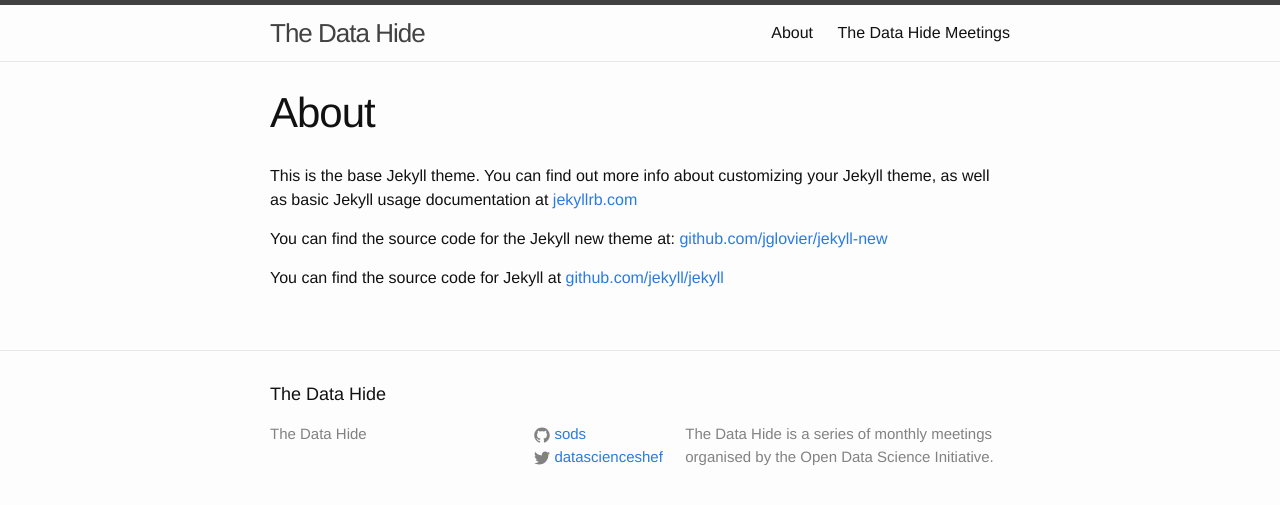
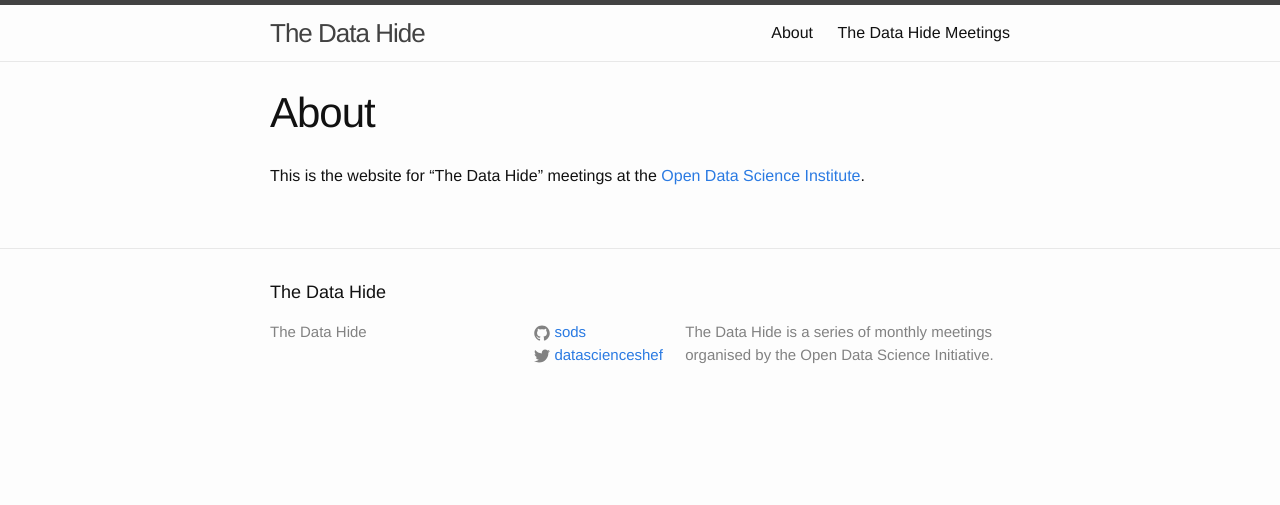
Before and after one commit to sods/datahide, a Jekyll site: the page built from about.md, in a window 1280 px wide. Shown: the top 505 px of the page. Built offline with Jekyll 4.4.1, drawn with Linux system fonts in a browser that asks for light colours.

Commit message:
Update datahide

```diff
--- a/_config.yml
+++ b/_config.yml
@@ -3,8 +3,8 @@
 #email: your-email@domain.com
 description: > # this means to ignore newlines until "baseurl:"
   The Data Hide is a series of monthly meetings organised by the Open Data Science Initiative.
-baseurl: "" # the subpath of your site, e.g. /blog/
-url: "http://yourdomain.com" # the base hostname & protocol for your site
+baseurl: "/datahide/" # the subpath of your site, e.g. /blog/
+url: "http://opendsi.cc" # the base hostname & protocol for your site
 twitter_username: datascienceshef
 github_username:  sods
 
--- a/about.md
+++ b/about.md
@@ -4,8 +4,4 @@
 permalink: /about/
 ---
 
-This is the base Jekyll theme. You can find out more info about customizing your Jekyll theme, as well as basic Jekyll usage documentation at [jekyllrb.com](http://jekyllrb.com/)
-
-You can find the source code for the Jekyll new theme at: [github.com/jglovier/jekyll-new](https://github.com/jglovier/jekyll-new)
-
-You can find the source code for Jekyll at [github.com/jekyll/jekyll](https://github.com/jekyll/jekyll)
+This is the website for "The Data Hide" meetings at the [Open Data Science Institute](http://opendsi.cc).
```
